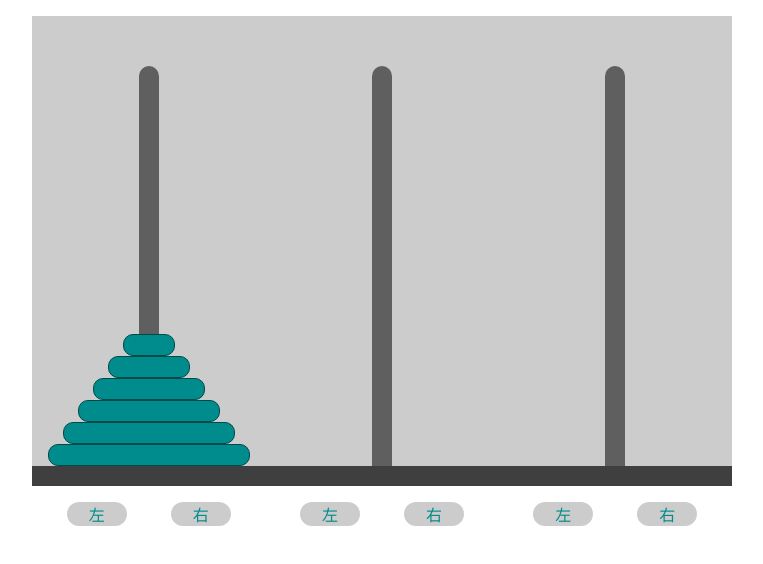
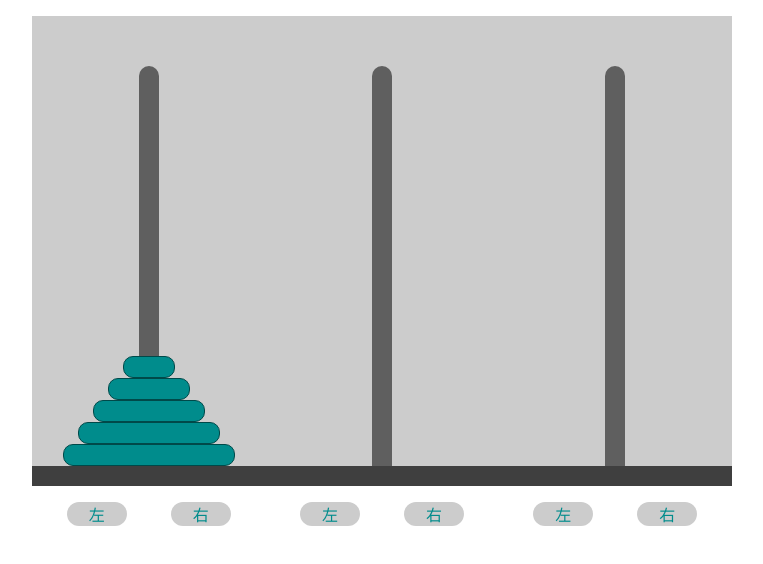
Before and after one commit to ainuo5213/HanoiTower, a plain HTML site: page index.html in a window 1280 px wide. Shown: the whole page, without its empty margins (258-1021 px from the left). Drawn offline with Linux system fonts and the light colour scheme.

```diff
--- a/index.html
+++ b/index.html
@@ -34,6 +34,6 @@
 <script src="js/jquery.js"></script>
 <script src="js/index.js"></script>
 <script>
-    new HanoiTower(6)
+    new HanoiTower(5)
 </script>
 </html>
```
